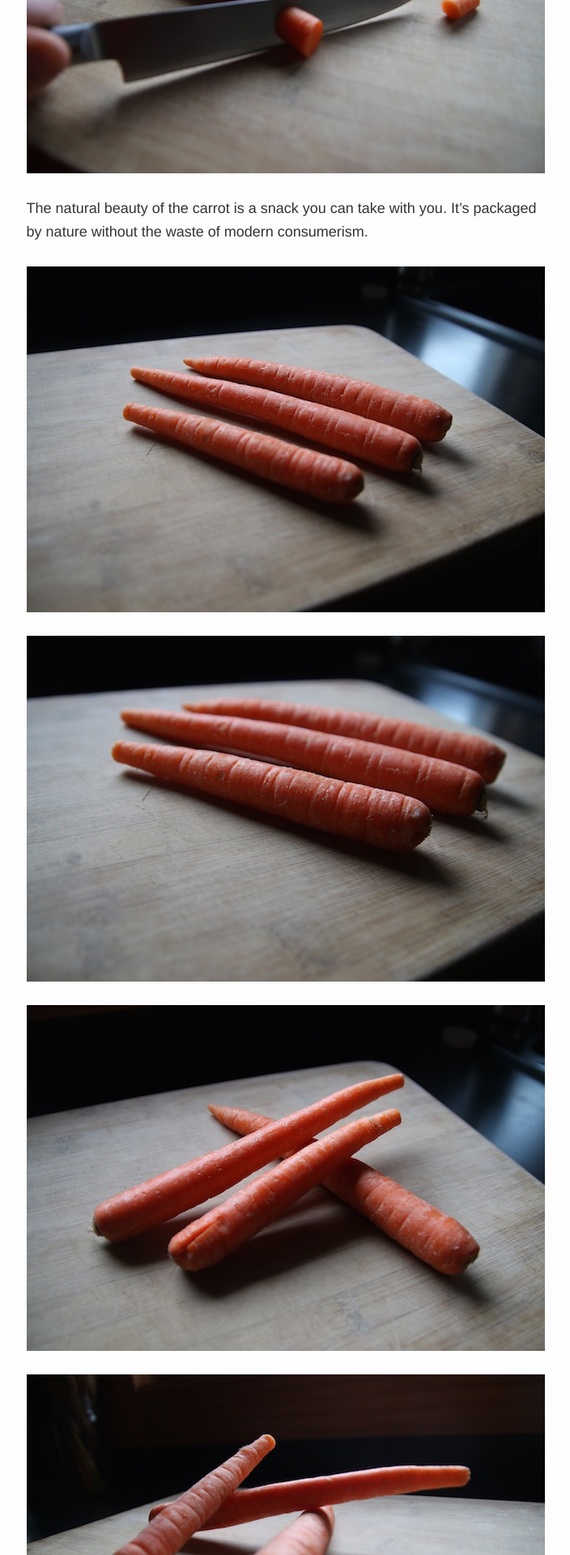
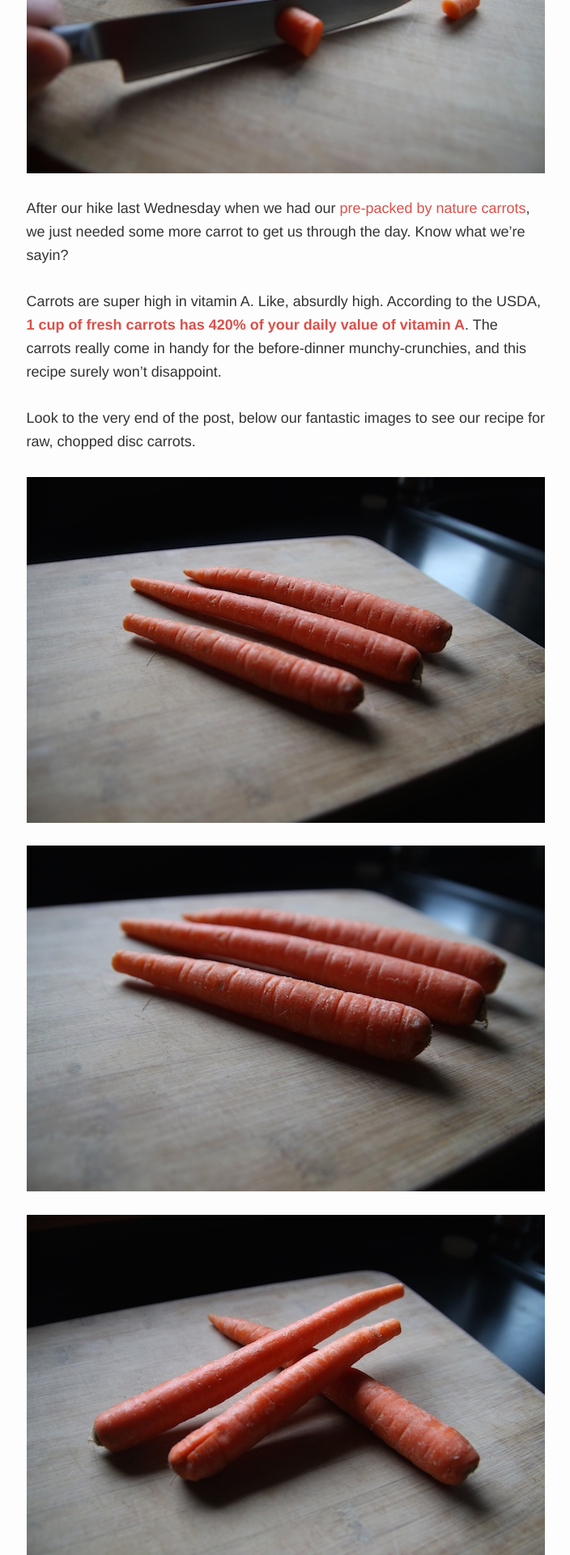
Before and after one commit to jeryj/simply-minimal, a Jekyll site: the page built from _posts/2016-03-12-organic-raw-chopped-disc-carrots.markdown, in a window 1280 px wide. Shown: the part 637-2557 px from the top of the page at 81% size, without its empty margins (287-991 px from the left). Built offline with Jekyll 4.4.1, drawn with Linux system fonts in a browser that asks for light colours.

Commit message:
updated whole carrots and raw chopped carrots posts

```diff
--- a/_posts/2016-03-12-organic-raw-chopped-disc-carrots.markdown
+++ b/_posts/2016-03-12-organic-raw-chopped-disc-carrots.markdown
@@ -13,12 +13,16 @@ recipe:
 
 ---
 
-The natural beauty of the carrot is a snack you can take with you. It's packaged by nature without the waste of modern consumerism.
+After our hike last Wednesday when we had our <a href="{{site.baseurl}}/carrots/2016/03/12/whole-organic-raw-carrots.html">pre-packed by nature carrots</a>, we just needed some more carrot to get us through the day. Know what we're sayin?
 
-{% for i in (1..7) %}
+Carrots are super high in vitamin A. Like, absurdly high. According to the USDA, <strong><a href="https://www.whatscooking.fns.usda.gov/sites/default/files/factsheets/HHFS_CARROTS_FRESH_Dec2012.pdf">1 cup of fresh carrots has 420% of your daily value of vitamin A</a></strong>. The carrots really come in handy for the before-dinner munchy-crunchies, and this recipe surely won't disappoint.
+
+Look to the very end of the post, below our fantastic images to see our recipe for raw, chopped disc carrots.
+
+{% for i in (1..13) %}
 <img src="{{site.baseurl}}/images/whole-carrots-{{ i }}.jpg">
 {% endfor %}
 
-{% for i in (1..13) %}
+{% for i in (1..12) %}
 <img src="{{site.baseurl}}/images/chopped-disc-carrots-{{ i }}.jpg">
 {% endfor %}
--- a/_sass/_layout.scss
+++ b/_sass/_layout.scss
@@ -121,6 +121,14 @@
 
 .post-content {
     margin-bottom: $spacing-unit;
+
+    a {
+        color: $red;
+
+        &:hover {
+            color: darken($red, 18);
+        }
+    }
 }
 
 .recipe {
```
Also changed, not shown: _posts/2016-03-12-whole-organic-raw-carrots.markdown (+7 -1 lines).
